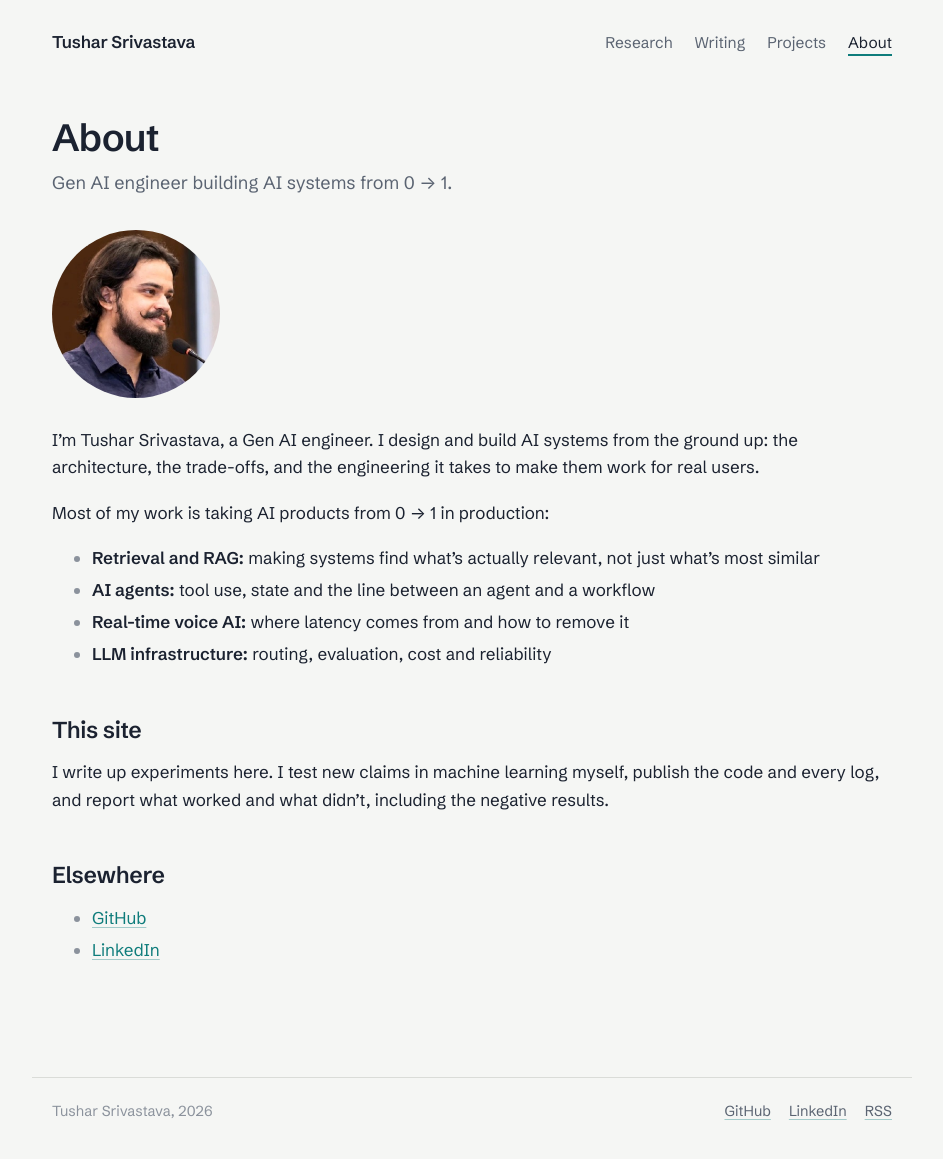
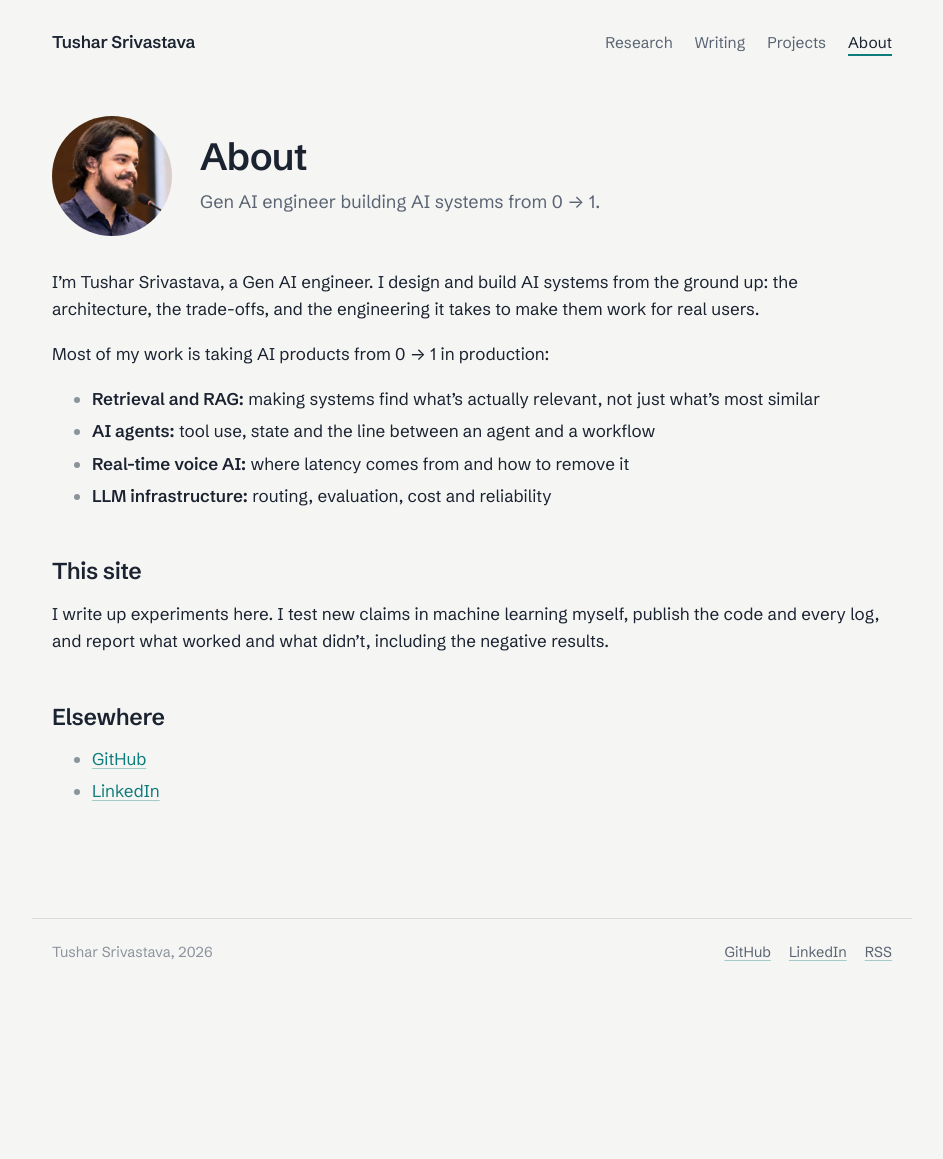
Before and after one commit to TusharSrivastva/TusharSrivastva.github.io, a Jekyll site: the page built from about.md, in a window 1280 px wide. Shown: the whole page, without its empty margins (168-1111 px from the left). Built offline with Jekyll 4.4.1, drawn with Linux system fonts in a browser that asks for light colours; after the commit the page ends 1001 px from its top, so only the background shows below that.

Commit message:
About: photo beside title and intro

```diff
--- a/_layouts/page.html
+++ b/_layouts/page.html
@@ -2,9 +2,12 @@
 layout: default
 ---
 <article class="page">
-  <header class="page-head">
-    <h1>{{ page.title }}</h1>
-    {%- if page.lede -%}<p class="lede">{{ page.lede }}</p>{%- endif -%}
+  <header class="page-head{% if page.photo %} with-photo{% endif %}">
+    {%- if page.photo -%}<img src="{{ page.photo | relative_url }}" alt="{{ site.author.name }}" width="120" height="120">{%- endif -%}
+    <div>
+      <h1>{{ page.title }}</h1>
+      {%- if page.lede -%}<p class="lede">{{ page.lede }}</p>{%- endif -%}
+    </div>
   </header>
   <div class="prose">
     {{ content }}
--- a/about.md
+++ b/about.md
@@ -3,9 +3,8 @@ layout: page
 title: About
 permalink: /about/
 lede: Gen AI engineer building AI systems from 0 → 1.
+photo: /assets/img/profile.jpg
 ---
-
-<img class="about-photo" src="{{ '/assets/img/profile.jpg' | relative_url }}" alt="Tushar Srivastava" width="168" height="168">
 
 I'm Tushar Srivastava, a Gen AI engineer. I design and build AI systems from the ground up: the architecture, the trade-offs, and the engineering it takes to make them work for real users.
 
--- a/assets/css/style.css
+++ b/assets/css/style.css
@@ -90,7 +90,10 @@ img { max-width: 100%; height: auto; display: block; }
 .page-head { padding-top: 32px; }
 .page-head h1 { font-size: clamp(30px, 4.6vw, 38px); letter-spacing: -0.025em; line-height: 1.15; font-weight: 600; margin: 0 0 10px; }
 .page-head .lede { color: var(--muted); font-size: 18px; margin: 0 0 32px; max-width: 40em; }
-.about-photo { width: 168px; height: 168px; border-radius: 50%; object-fit: cover; margin: 8px 0 28px; }
+.page-head.with-photo { display: grid; grid-template-columns: 120px 1fr; gap: 28px; align-items: center; margin-bottom: 32px; }
+.page-head.with-photo img { width: 120px; height: 120px; border-radius: 50%; object-fit: cover; }
+.page-head.with-photo .lede { margin-bottom: 0; }
+@media (max-width: 520px) { .page-head.with-photo { grid-template-columns: 1fr; gap: 16px; } .page-head.with-photo img { width: 96px; height: 96px; } }
 
 /* Posts */
 .post-head { padding-top: 28px; margin-bottom: 8px; }
```
